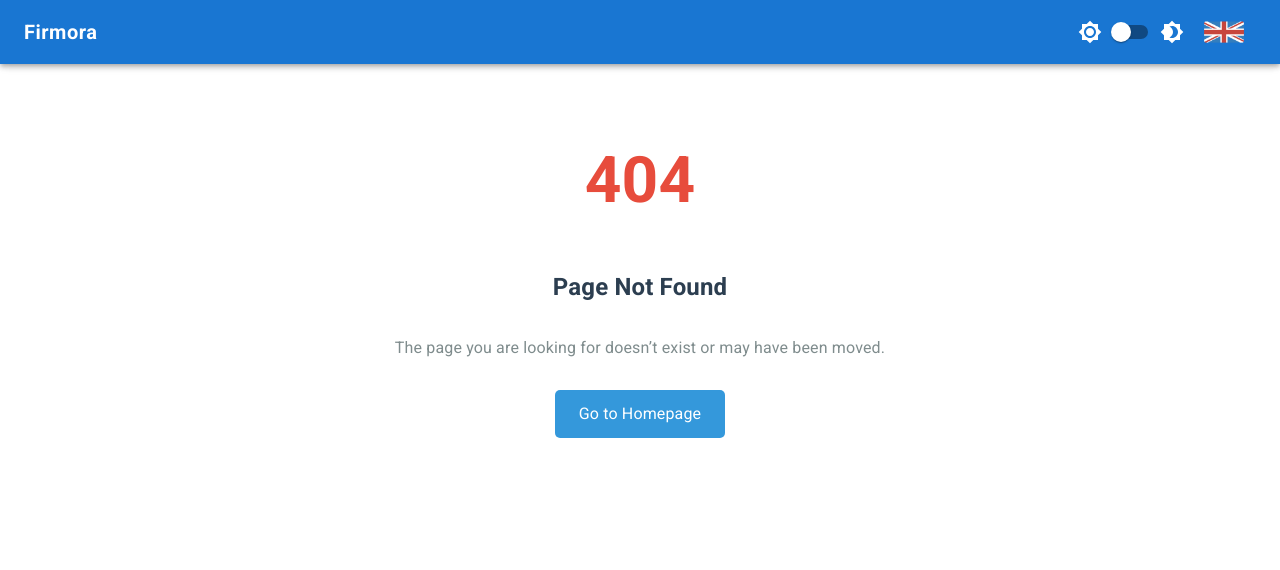
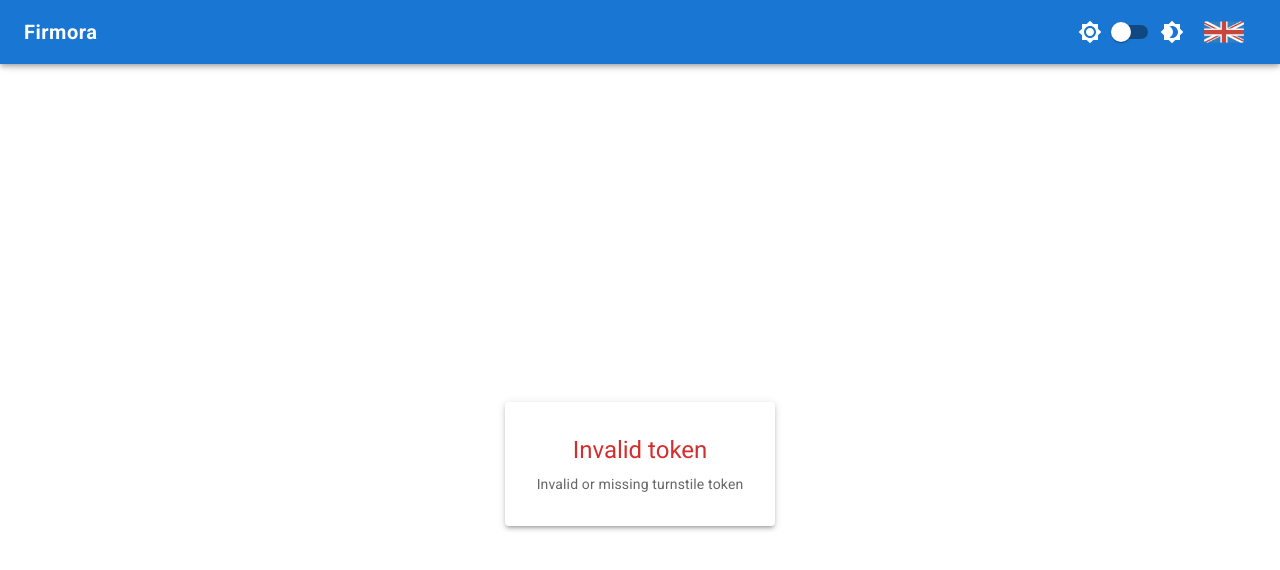
Before and after one commit to fthgncl/firmora-web, a React (Create React App) app: page /turnstile/display in a window 1280 px wide. Before the commit this address had no page. Shown: the top 570 px of the page. Built offline with nearby package versions, Linux system fonts and the light colour scheme.

Commit message:
Turnstile.js --> TurnstileDisplayPage

```diff
--- a/src/App.js
+++ b/src/App.js
@@ -9,7 +9,7 @@ import VerifyEmail from "./pages/VerifyEmail";
 import NotFound from "./pages/NotFound";
 import CompanyPage from "./pages/CompanyPage";
 import TransferDetailPage from "./pages/TransferDetailPage";
-import TurnstilePage from "./pages/TurnstilePage";
+import TurnstileDisplayPage from "./pages/TurnstileDisplayPage";
 import ResetPassword from "./pages/ResetPassword";
 import React from "react";
 import AppBar from "./components/AppBar";
@@ -27,7 +27,7 @@ function App() {
             <AppBar/>
             <Routes>
 
-                <Route path="/turnstile" element=<TurnstilePage/>/>
+                <Route path="/turnstile/display" element=<TurnstileDisplayPage/>/>
 
                 {/* Giriş yapmamış kullanıcıların girebileği sayfalar */}
                 <Route path="/sign-in" element={
--- a/src/pages/CompanyPage.js
+++ b/src/pages/CompanyPage.js
@@ -117,7 +117,7 @@ export default function CompanyPage() {
                 // Token'ı sessionStorage'a kaydet (sekme kapatılınca otomatik silinir)
                 sessionStorage.setItem('turnstile_token', response.data.token);
                 showAlert(response.data.message || t('turnstile:authSuccess'), 'success');
-                navigate('/turnstile');
+                navigate('/turnstile/display');
             } else {
                 showAlert(response.data.message || t('turnstile:authFailed'), 'error');
                 setTurnstileLoading(false);
```
Also changed, not shown: src/pages/TurnstileDisplayPage.js (renamed from src/pages/TurnstilePage.js, +3 -5 lines).
